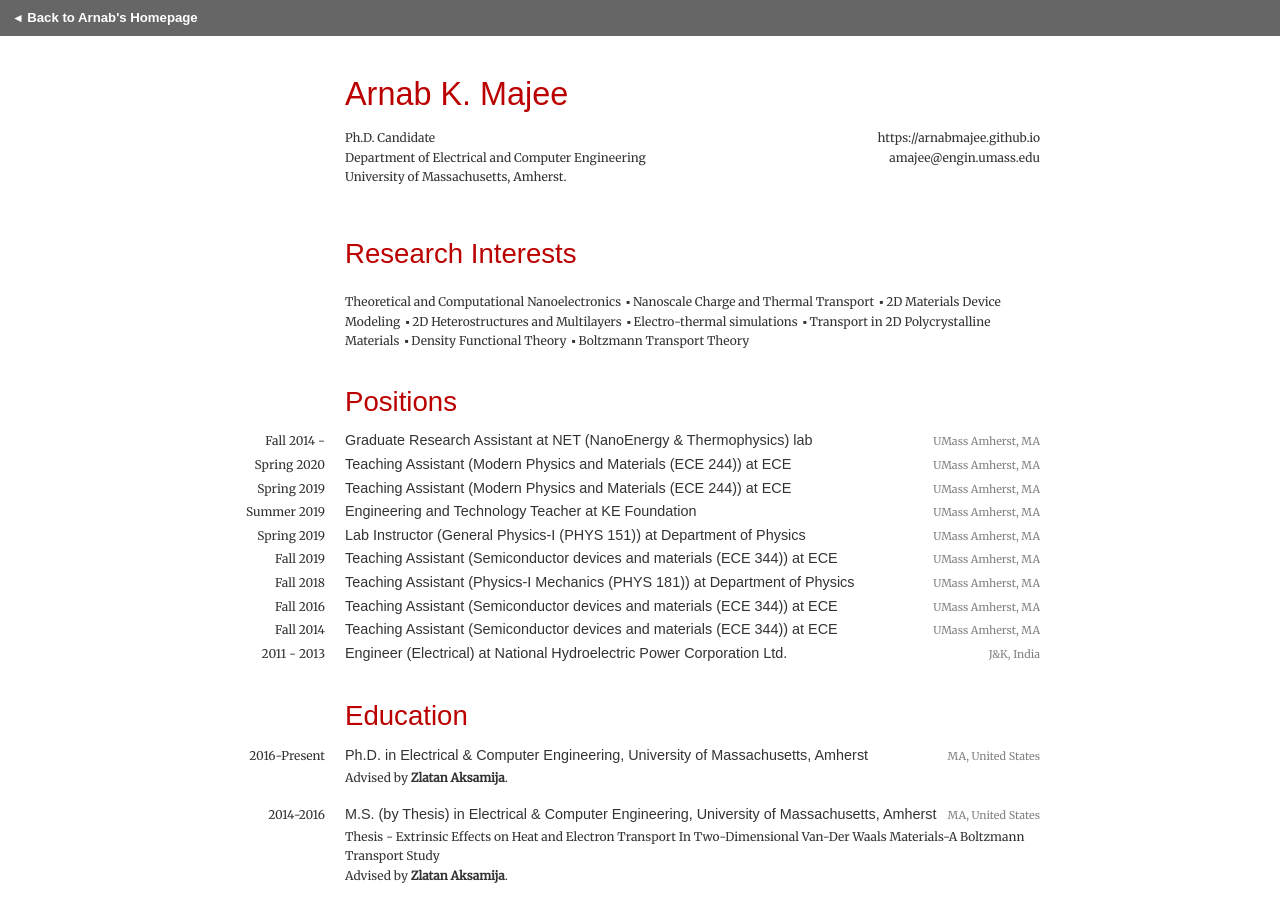
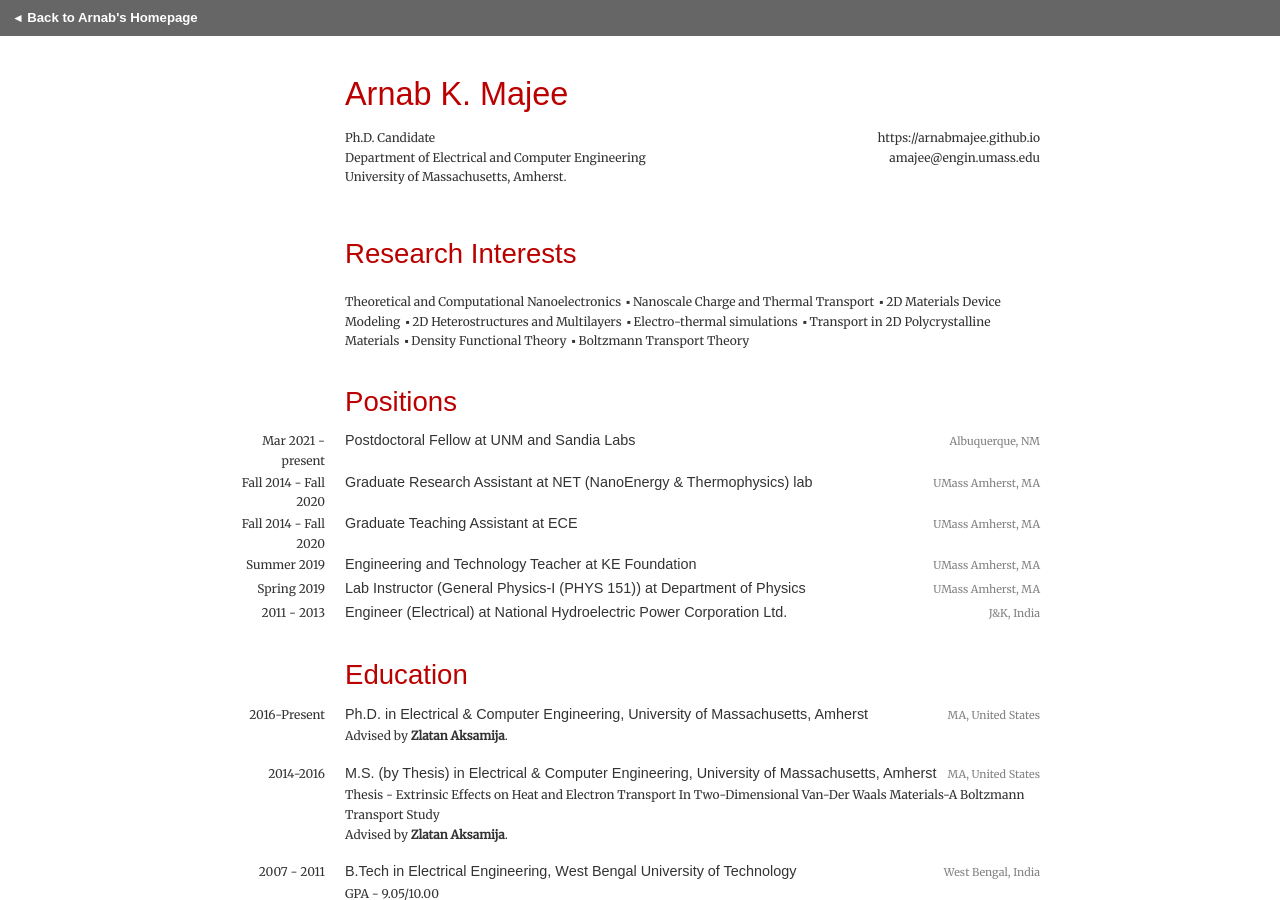
Before and after one commit to arnabmajee/arnabmajee.github.io, a Jekyll site: the page built from cv.html, in a window 1280 px wide and 900 px high. Built offline with Jekyll 4.4.1, drawn with Linux system fonts in a browser that asks for light colours; nearby versions of some CDN libraries; part of the change alters nothing that is shown.

Commit message:
Update positions.yml

```diff
--- a/_data/positions.yml
+++ b/_data/positions.yml
@@ -1,5 +1,12 @@
+- title: Postdoctoral Fellow
+  years: Mar 2021 - present
+  company: UNM and Sandia Labs
+#  group: HCI - VIS Lab
+  location: Albuquerque, NM
+  mentors:
+    - Prof. Francesca Cavallo and Dr. Danhong Huang
 - title: Graduate Research Assistant
-  years: Fall 2014 -
+  years: Fall 2014 - Fall 2020
   company: <a href="https://netlab.umasscreate.net/">NET (NanoEnergy & Thermophysics) lab</a>
 #  group: HCI - VIS Lab
   location: UMass Amherst, MA
@@ -12,8 +19,8 @@
 #    - Human Computer Interaction
 #    - Visualization
 
-- title: Teaching Assistant (Modern Physics and Materials <a href="https://ece.umass.edu/sites/default/files/ece/ECE%20244.pdf">(ECE 244)</a>)
-  years: Spring 2020
+- title: Graduate Teaching Assistant
+  years: Fall 2014 - Fall 2020
   company: ECE
 #  group: HCI - VIS Lab
   location: UMass Amherst, MA
@@ -26,11 +33,11 @@
 #    - Human Computer Interaction
 #    - Visualization
 
-- title: Teaching Assistant (Modern Physics and Materials <a href="https://ece.umass.edu/sites/default/files/ece/ECE%20244.pdf">(ECE 244)</a>)
-  years: Spring 2019
-  company: ECE
+#- title: Teaching Assistant (Modern Physics and Materials <a href="https://ece.umass.edu/sites/default/files/ece/ECE%20244.pdf">(ECE 244)</a>)
+#  years: Spring 2019
+#  company: ECE
 #  group: HCI - VIS Lab
-  location: UMass Amherst, MA
+#  location: UMass Amherst, MA
 #  mentors:
 #    - Prof. Narges Mahyar
 #  description: Worked on analysing civic text derived from of public town-hall meetings. Devised summarization and topic modelling schemes to aid civc leaders in making the overall decision making process more efficient.
@@ -68,11 +75,11 @@
 #    - Human Computer Interaction
 #    - Visualization
 
-- title: Teaching Assistant (Semiconductor devices and materials <a href="https://ece.umass.edu/sites/default/files/ece/ECE344_Fall2019_Syllabus.pdf">(ECE 344)</a>)
-  years: Fall 2019
-  company: ECE
+#- title: Teaching Assistant (Semiconductor devices and materials <a href="https://ece.umass.edu/sites/default/files/ece/ECE344_Fall2019_Syllabus.pdf">(ECE 344)</a>)
+#  years: Fall 2019
+#  company: ECE
 #  group: HCI - VIS Lab
-  location: UMass Amherst, MA
+#  location: UMass Amherst, MA
 #  mentors:
 #    - Prof. Narges Mahyar
 #  description: Worked on analysing civic text derived from of public town-hall meetings. Devised summarization and topic modelling schemes to aid civc leaders in making the overall decision making process more efficient.
@@ -82,11 +89,11 @@
 #    - Human Computer Interaction
 #    - Visualization
 
-- title: Teaching Assistant (Physics-I Mechanics <a href="https://ece.umass.edu/phys-181">(PHYS 181)</a>)
-  years: Fall 2018
-  company: Department of Physics
+#- title: Teaching Assistant (Physics-I Mechanics <a href="https://ece.umass.edu/phys-181">(PHYS 181)</a>)
+#  years: Fall 2018
+#  company: Department of Physics
 #  group: HCI - VIS Lab
-  location: UMass Amherst, MA
+#  location: UMass Amherst, MA
 #  mentors:
 #    - Prof. Narges Mahyar
 #  description: Worked on analysing civic text derived from of public town-hall meetings. Devised summarization and topic modelling schemes to aid civc leaders in making the overall decision making process more efficient.
@@ -96,11 +103,11 @@
 #    - Human Computer Interaction
 #    - Visualization
 
-- title: Teaching Assistant (Semiconductor devices and materials <a href="https://ece.umass.edu/sites/default/files/ece/ECE344_Fall2019_Syllabus.pdf">(ECE 344)</a>)
-  years: Fall 2016
-  company: ECE
+#- title: Teaching Assistant (Semiconductor devices and materials <a href="https://ece.umass.edu/sites/default/files/ece/ECE344_Fall2019_Syllabus.pdf">(ECE 344)</a>)
+#  years: Fall 2016
+#  company: ECE
 #  group: HCI - VIS Lab
-  location: UMass Amherst, MA
+#  location: UMass Amherst, MA
 #  mentors:
 #    - Prof. Narges Mahyar
 #  description: Worked on analysing civic text derived from of public town-hall meetings. Devised summarization and topic modelling schemes to aid civc leaders in making the overall decision making process more efficient.
@@ -110,11 +117,11 @@
 #    - Human Computer Interaction
 #    - Visualization
 
-- title: Teaching Assistant (Semiconductor devices and materials <a href="https://ece.umass.edu/sites/default/files/ece/ECE344_Fall2019_Syllabus.pdf">(ECE 344)</a>)
-  years: Fall 2014
-  company: ECE
+#- title: Teaching Assistant (Semiconductor devices and materials <a href="https://ece.umass.edu/sites/default/files/ece/ECE344_Fall2019_Syllabus.pdf">(ECE 344)</a>)
+#  years: Fall 2014
+#  company: ECE
 #  group: HCI - VIS Lab
-  location: UMass Amherst, MA
+#  location: UMass Amherst, MA
 #  mentors:
 #    - Prof. Narges Mahyar
 #  description: Worked on analysing civic text derived from of public town-hall meetings. Devised summarization and topic modelling schemes to aid civc leaders in making the overall decision making process more efficient.
```
